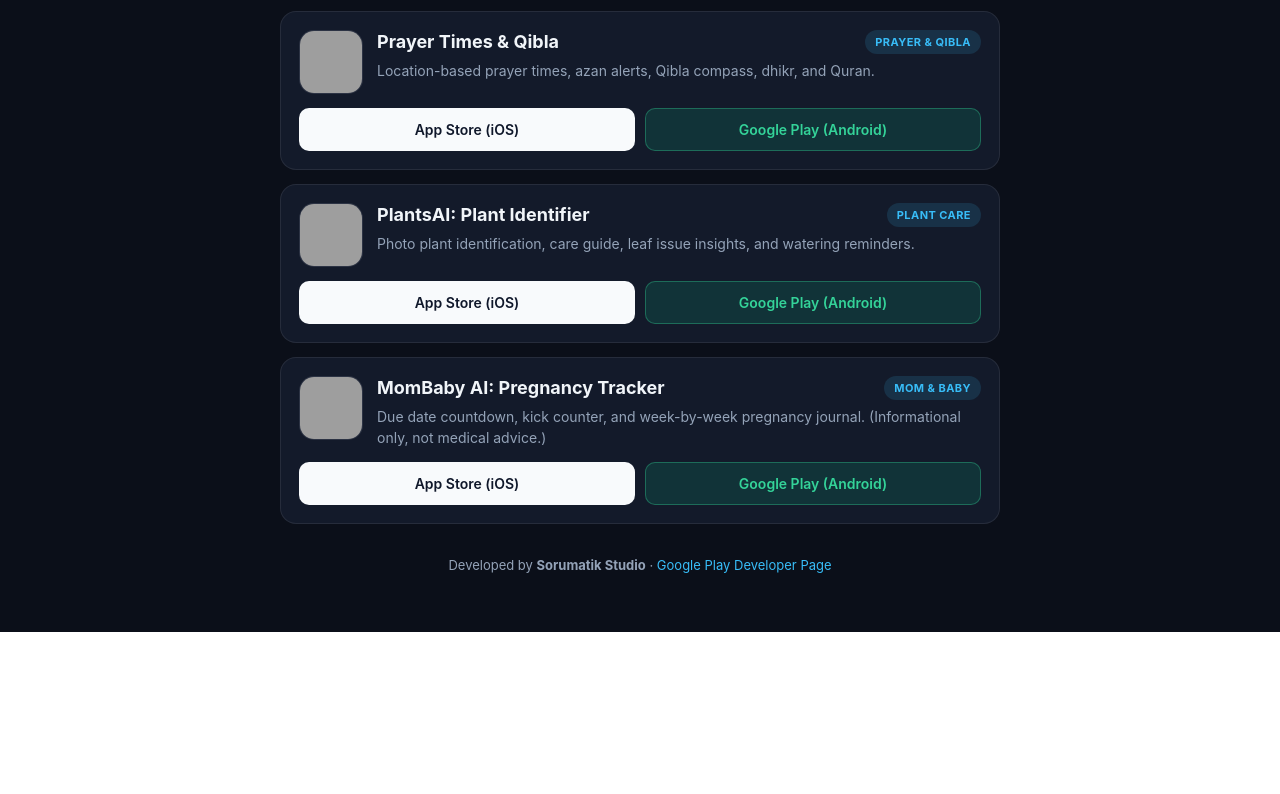
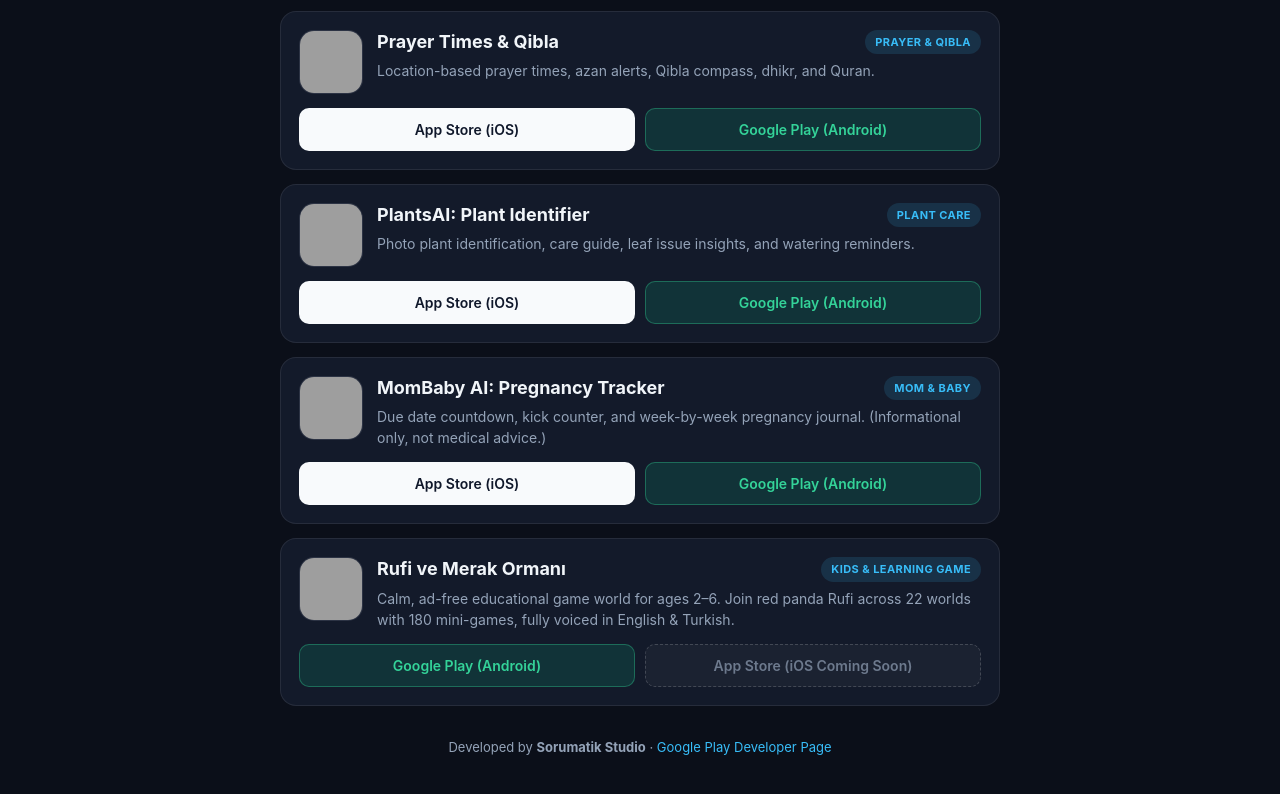
Before and after one commit to ozkanceng/sorumatik-apps, a plain HTML site: page index.html in a window 1280 px wide. Shown: the part 1564-2358 px from the top of the page. Before the commit the page ends 2196 px from the top, so only its background shows below. Drawn offline with Linux system fonts and the light colour scheme; grey boxes are pictures that could not be loaded.

Commit message:
feat: add Rufi ve Merak Ormanı (11th app)

```diff
--- a/index.html
+++ b/index.html
@@ -6,7 +6,7 @@
   <title>Sorumatik Studio — Tüm Uygulamalar / All Apps</title>
   <meta name="description" content="Sorumatik Studio tarafından geliştirilen iOS ve Android uygulamaları: Eğitim, Yapay Zeka, Not Alma, Öğretmen Araçları, Bitki Bakımı, Namaz Vakitleri ve Hamilelik Takibi." />
   <meta property="og:title" content="Sorumatik Studio — Tüm Uygulamalar" />
-  <meta property="og:description" content="10 resmi iOS App Store ve Google Play uygulaması tek sayfada." />
+  <meta property="og:description" content="11 resmi mobil uygulama tek sayfada." />
   <meta property="og:type" content="website" />
   <style>
     :root {
@@ -192,6 +192,13 @@
       color: #34d399;
       border: 1px solid rgba(52, 211, 153, 0.35);
     }
+    .btn-disabled {
+      background: rgba(255, 255, 255, 0.05);
+      color: var(--muted);
+      border: 1px dashed rgba(255, 255, 255, 0.25);
+      cursor: not-allowed;
+      opacity: 0.7;
+    }
     footer {
       text-align: center;
       margin-top: 32px;
@@ -214,13 +221,14 @@
     </header>
 
     <div class="filters" id="filters">
-      <button class="filter-btn active" data-cat="all" data-tr="Tümü (10)" data-en="All (10)">Tümü (10)</button>
+      <button class="filter-btn active" data-cat="all" data-tr="Tümü (11)" data-en="All (11)">Tümü (11)</button>
       <button class="filter-btn" data-cat="edu" data-tr="Eğitim & AI" data-en="Education & AI">Eğitim & AI</button>
       <button class="filter-btn" data-cat="notes" data-tr="Not & PDF" data-en="Notes & PDF">Not & PDF</button>
       <button class="filter-btn" data-cat="teacher" data-tr="Öğretmen & Tahta" data-en="Teachers & Board">Öğretmen & Tahta</button>
       <button class="filter-btn" data-cat="faith" data-tr="Namaz & Kıble" data-en="Prayer & Qibla">Namaz & Kıble</button>
       <button class="filter-btn" data-cat="plant" data-tr="Bitki Bakımı" data-en="Plant Care">Bitki Bakımı</button>
       <button class="filter-btn" data-cat="family" data-tr="Anne & Bebek" data-en="Mom & Baby">Anne & Bebek</button>
+      <button class="filter-btn" data-cat="kids" data-tr="Çocuk & Oyun" data-en="Kids & Games">Çocuk & Oyun</button>
     </div>
 
     <main class="grid" id="appGrid">
@@ -403,6 +411,24 @@
           <a class="store-btn btn-android" href="https://play.google.com/store/apps/details?id=co.sorumatik.annebebek.hamilelik" target="_blank" rel="noopener">Google Play (Android)</a>
         </div>
       </article>
+
+      <!-- 11. Rufi ve Merak Ormanı -->
+      <article class="card" data-cat="kids">
+        <div class="card-header">
+          <img class="app-icon" src="https://play-lh.googleusercontent.com/ybgbbYHESscVMw-_rGkn2kaWHYGF9uExbwknLMA7qVM-IgBQfd5ULObtechI7YStpIOMYw7oo8dVWT7XEj0J=w240-h480-rw" alt="Rufi ve Merak Ormanı" loading="lazy" />
+          <div class="card-info">
+            <div class="card-top">
+              <h2>Rufi ve Merak Ormanı</h2>
+              <span class="cat-tag" data-tr="Çocuk & Eğitici Oyun" data-en="Kids & Learning Game">Çocuk & Eğitici Oyun</span>
+            </div>
+            <p data-tr="2–6 yaş için sakin, reklamsız eğitici oyun dünyası. Kızıl panda Rufi ile 22 dünyada 180 özgün mini oyun, Türkçe ve İngilizce tam seslendirme." data-en="Calm, ad-free educational game world for ages 2–6. Join red panda Rufi across 22 worlds with 180 mini-games, fully voiced in English & Turkish.">2–6 yaş için sakin, reklamsız eğitici oyun dünyası. Kızıl panda Rufi ile 22 dünyada 180 özgün mini oyun, Türkçe ve İngilizce tam seslendirme.</p>
+          </div>
+        </div>
+        <div class="actions">
+          <a class="store-btn btn-android" href="https://play.google.com/store/apps/details?id=com.acorntrail.curiousforest" target="_blank" rel="noopener">Google Play (Android)</a>
+          <span class="store-btn btn-disabled" data-tr="App Store (iOS Çok Yakında)" data-en="App Store (iOS Coming Soon)">App Store (iOS Çok Yakında)</span>
+        </div>
+      </article>
     </main>
 
     <footer>
```
